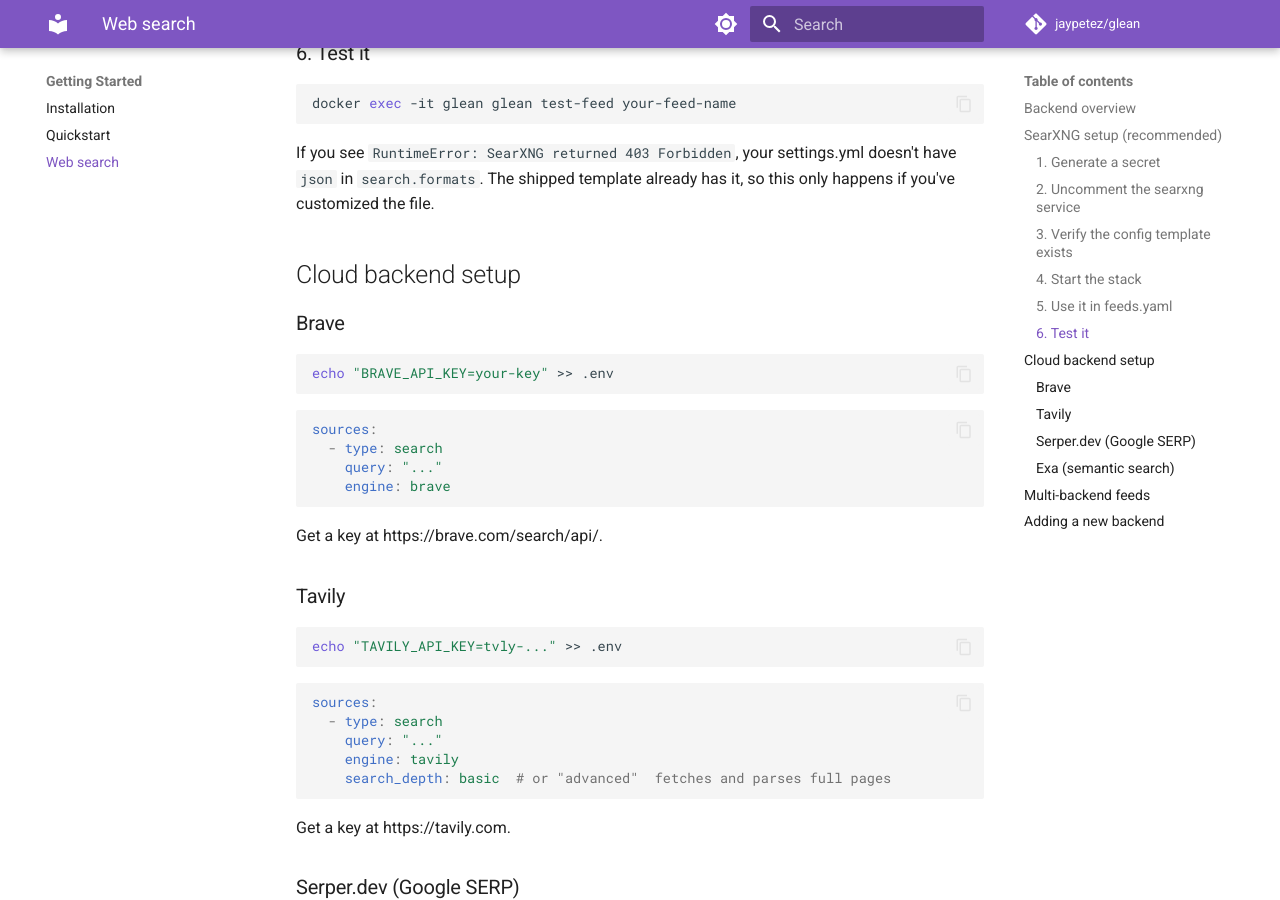
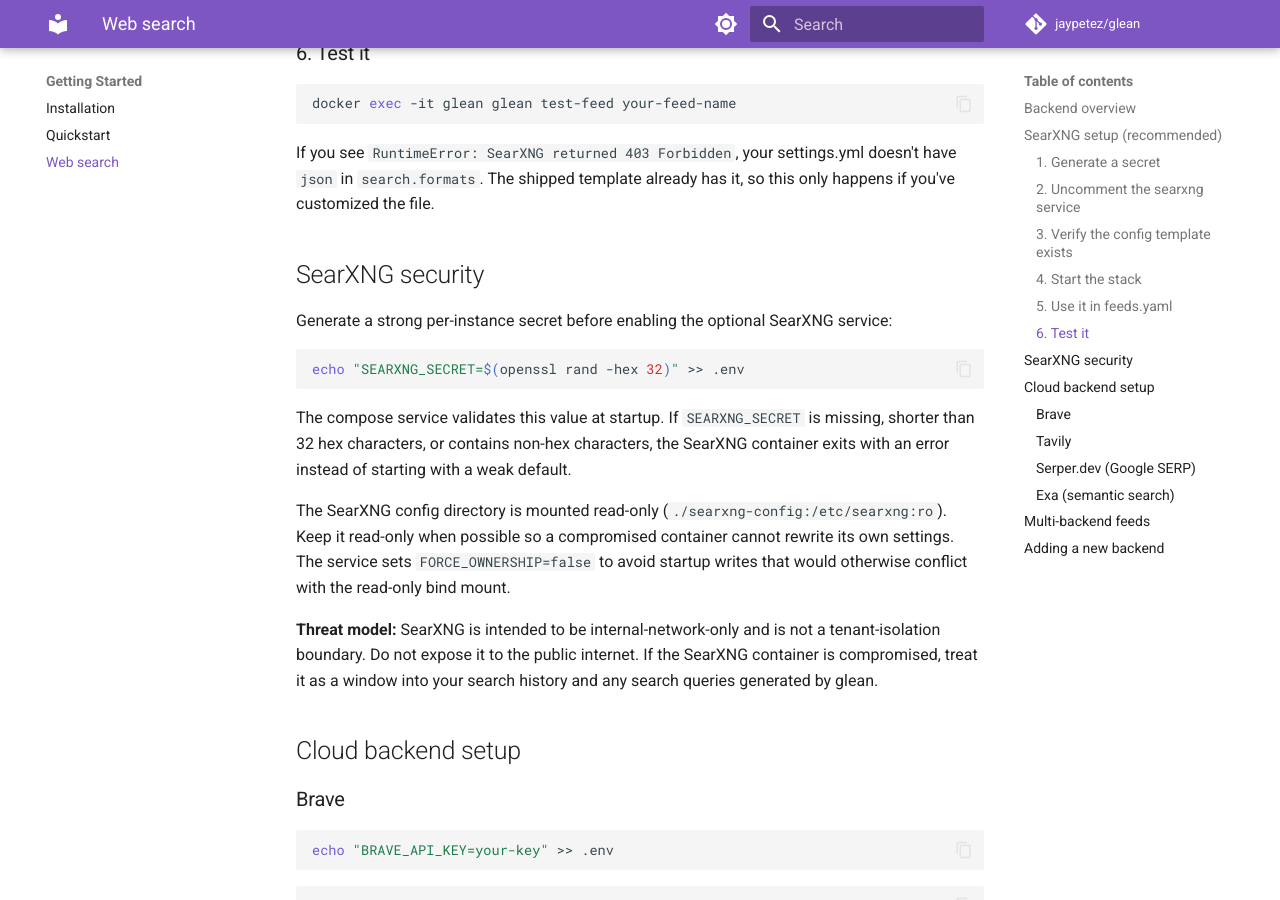
Before and after one commit to jaypetez/glean, an MkDocs documentation site: the page built from docs/getting-started/search.md, in a window 1280 px wide and 900 px high, scrolled down 1735 px. Built offline with MkDocs 1.6.1 and Material for MkDocs 9.7.7, drawn with Linux system fonts in a browser that asks for light colours; comment, search, counter and statistics services are not loaded.

Commit message:
feat(security): SearXNG hardening - secret check + ro mount + base_url validation (#97) (#114)
Co-authored-by: Jayson Petersen <jaypete@microsoft.com>
Co-authored-by: Copilot <223556219+Copilot@users.noreply.github.com>

````diff
--- a/docs/getting-started/search.md
+++ b/docs/getting-started/search.md
@@ -68,6 +68,29 @@ docker exec -it glean glean test-feed your-feed-name
 If you see `RuntimeError: SearXNG returned 403 Forbidden`, your settings.yml
 doesn't have `json` in `search.formats`. The shipped template already has it,
 so this only happens if you've customized the file.
+
+## SearXNG security
+
+Generate a strong per-instance secret before enabling the optional SearXNG
+service:
+
+```bash
+echo "SEARXNG_SECRET=$(openssl rand -hex 32)" >> .env
+```
+
+The compose service validates this value at startup. If `SEARXNG_SECRET` is
+missing, shorter than 32 hex characters, or contains non-hex characters, the
+SearXNG container exits with an error instead of starting with a weak default.
+
+The SearXNG config directory is mounted read-only (`./searxng-config:/etc/searxng:ro`).
+Keep it read-only when possible so a compromised container cannot rewrite its
+own settings. The service sets `FORCE_OWNERSHIP=false` to avoid startup writes
+that would otherwise conflict with the read-only bind mount.
+
+**Threat model:** SearXNG is intended to be internal-network-only and is not a
+tenant-isolation boundary. Do not expose it to the public internet. If the
+SearXNG container is compromised, treat it as a window into your search history
+and any search queries generated by glean.
 
 ## Cloud backend setup
 
````
Also changed, not shown: docker-compose.yml (+15 -1 lines), 1 other file.
